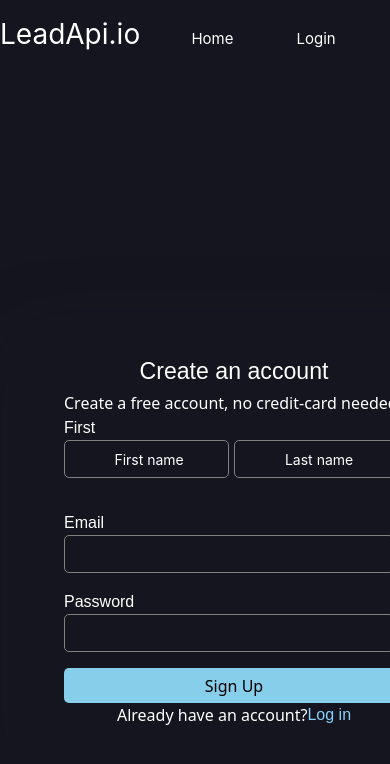
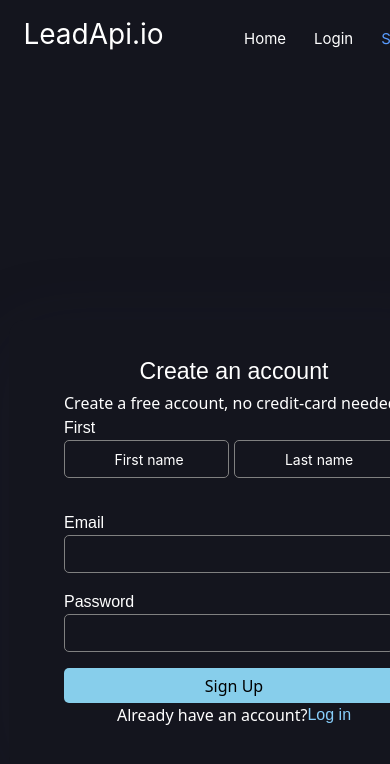
Before and after one commit to blacksalman/leadApi-io, a React (Create React App) app: page / in a window 390 px wide. Shown: the top 764 px of the page. Built offline with nearby package versions, Linux system fonts and the light colour scheme.

Commit message:
updated top navbar logo

```diff
--- a/src/Components/Nav.jsx
+++ b/src/Components/Nav.jsx
@@ -8,7 +8,7 @@
         <div className='logo-header'>
           <h1 className='logo'>LeadApi.io</h1>
         </div>
-        <div className='nav-link'>
+        <div className='nav-link top-nav'>
           <a href="/" className='home-link'>Home</a>
           <a href="/" className='login-link'>Login</a>
           {
--- a/src/Data/HomePage.css
+++ b/src/Data/HomePage.css
@@ -174,6 +174,10 @@
         min-width: 82vw;
     }
 
+    .nav-link.top-nav {
+        min-width: 55vw;
+    }
+
 }
 
 @media screen and (min-width: 431px) and (max-width: 1024px ) {
```
